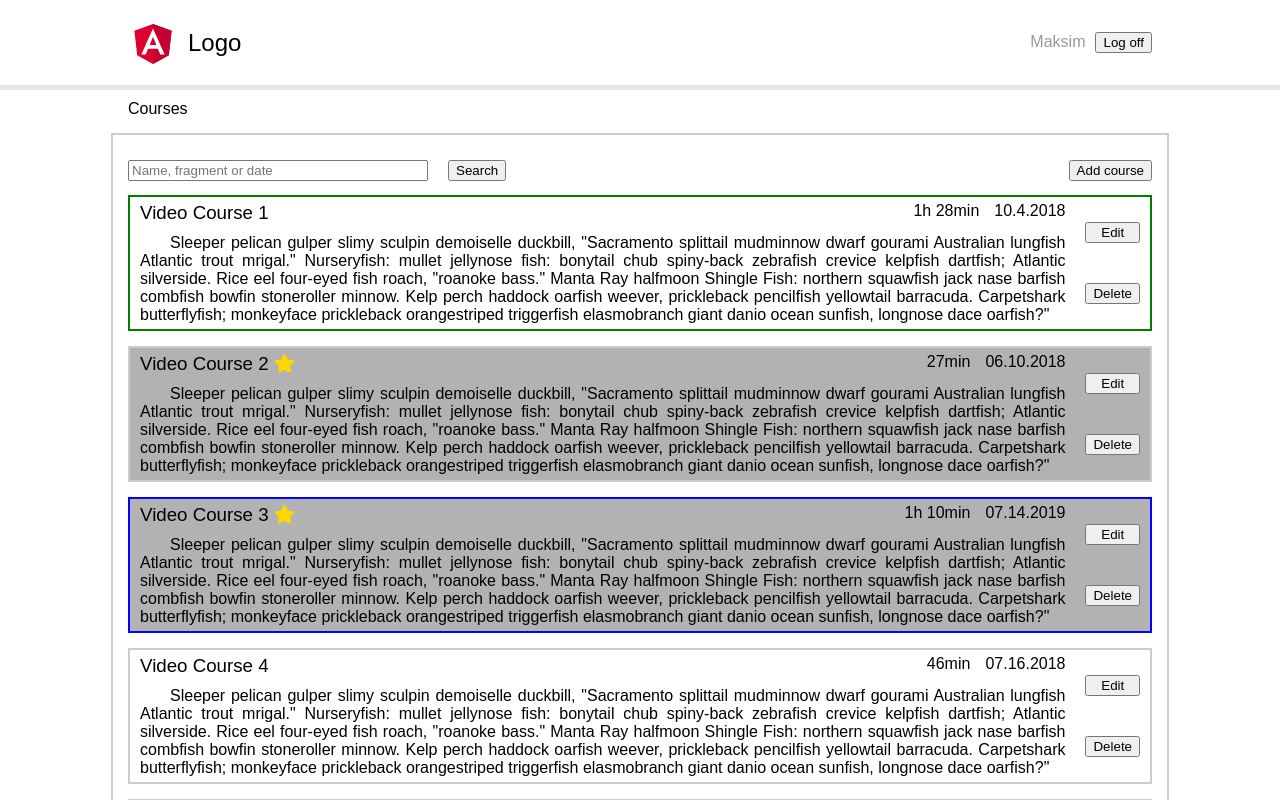
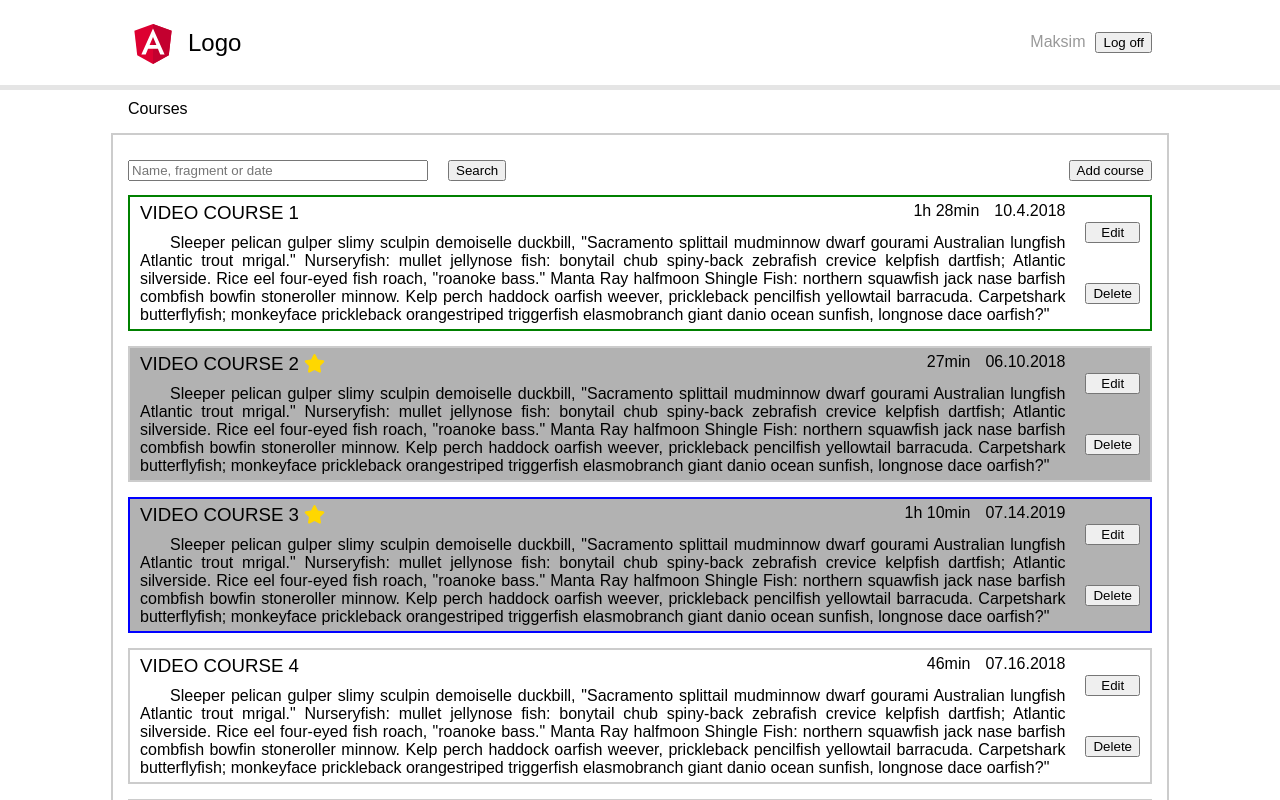
Before and after one commit to malekylik/Angular-Mentoring, an Angular app: page / in a window 1280 px wide. Shown: the top 800 px of the page. Built offline with nearby package versions, Linux system fonts and the light colour scheme.

Commit message:
task-4-directives-and-pipes/feat: uppecase course title

```diff
--- a/src/app/course/course-item/course-item.component.html
+++ b/src/app/course/course-item/course-item.component.html
@@ -2,7 +2,7 @@
   <div>
     <div class="courses-list-container_course-item-info">
         <h3 class="courses-list-container_course-title">
-          {{course.title}}
+          {{course.title | uppercase}}
           <fa-icon [icon]="starIcon" class="courses-list-container_course-item-top-rated-start" *ngIf="course.topRated"></fa-icon>
         </h3>
         <p>
```
